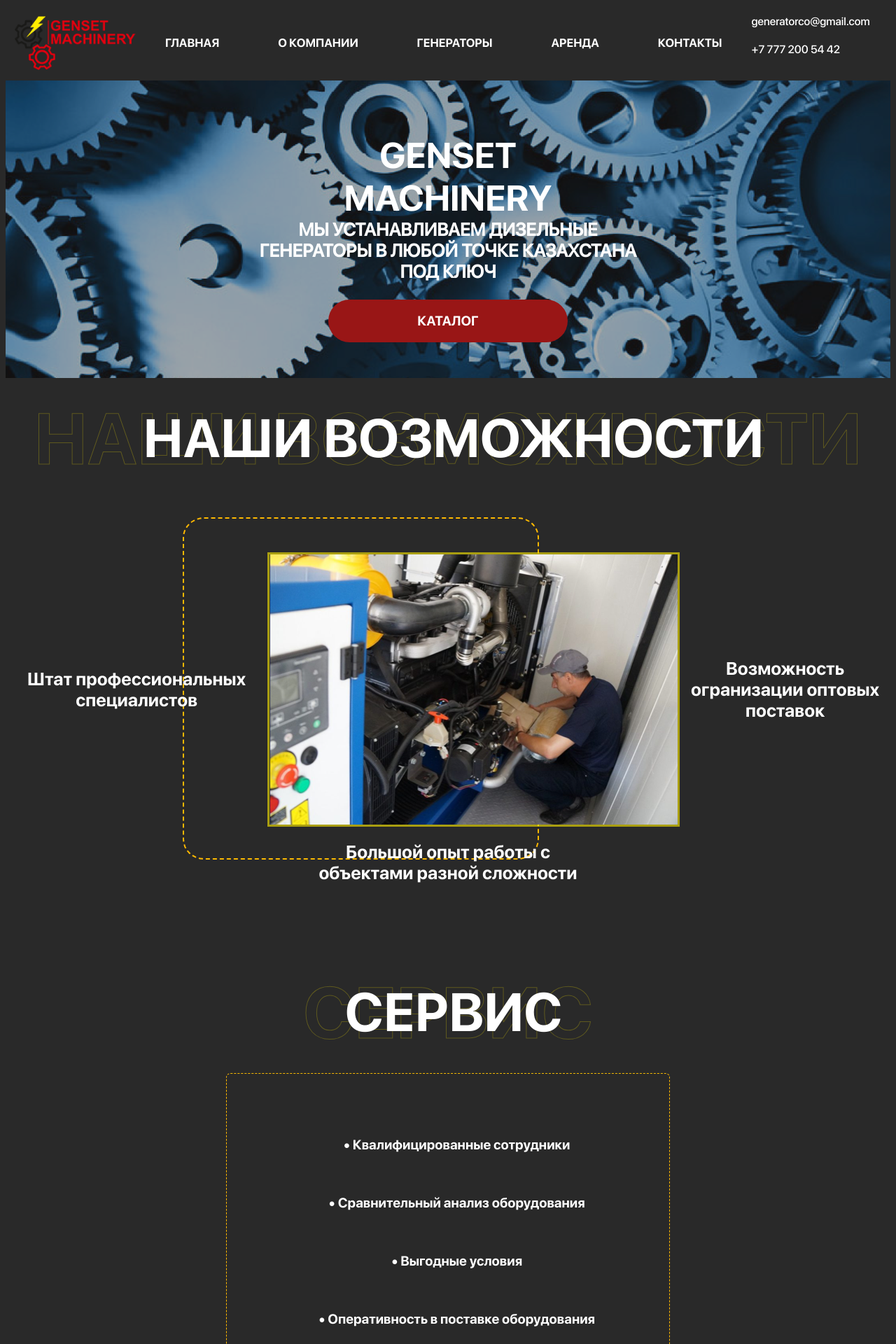
After one commit to shabal1n/gsetm, a Django app: page /about in a window 1280 px wide. The commit adds this page. Shown: the top 1920 px of the page at 70% size. Run offline with Django 4.2, Linux system fonts and the light colour scheme.

Commit message:
About the company page is ready

```diff
--- a/app/urls.py
+++ b/app/urls.py
@@ -3,4 +3,5 @@ from . import views
 
 urlpatterns = [
     path('', views.main_page, name='main_page'),
+    path('about', views.about_company, name='about_company'),
 ]
--- a/app/views.py
+++ b/app/views.py
@@ -3,3 +3,7 @@ from django.shortcuts import render
 
 def main_page(request):
     return render(request, 'main_page.html')
+
+
+def about_company(request):
+    return render(request, 'about_company.html')
--- /dev/null
+++ b/static/css/about_company.css
@@ -0,0 +1,243 @@
+body {
+    max-height: 400vh;
+    height: auto;
+}
+
+.beginning {
+    background-image: url("../images/about_company_background.png");
+    width: 100%;
+    height: 11%;
+    display: flex;
+    flex-direction: column;
+    align-items: center;
+    padding-block: 4%;
+}
+
+.big_text {
+    text-align: center;
+    height: fit-content;
+    display: flex;
+    flex-direction: column;
+    align-items: center;
+    margin-block: 2%;
+}
+
+.big_text h1 {
+    text-transform: uppercase;
+    font-size: 4vw;
+    font-family: SFProDisplay-Bold, sans-serif;
+    color: #FFFFFF;
+    margin-bottom: 0;
+    margin-top: 0;
+}
+
+.big_text h2 {
+    font-family: SFProDisplay-Medium, sans-serif;
+    font-size: 2vw;
+    color: #FFFFFF;
+    margin-bottom: 0;
+    margin-top: 0;
+    width: 50%;
+}
+
+.button_red {
+    background-color: #991616;
+    border-radius: 54px;
+    width: 27%;
+    height: 15%;
+    display: flex;
+    justify-content: center;
+    align-items: center;
+    margin: auto;
+}
+
+.button_red p {
+    color: #FFFFFF;
+    font-family: SFProDisplay-Bold, sans-serif;
+    text-transform: uppercase;
+    font-size: 1.5vw;
+}
+
+.transparent_header {
+    width: 100%;
+    margin-block: 2%;
+    text-align: center;
+    display: flex;
+    align-items: center;
+}
+
+.transparent_header h1 {
+    width: 100%;
+    font-family: SFProDisplay-Bold, sans-serif;
+    text-transform: uppercase;
+    font-size: 8vw;
+    color: transparent;
+    -webkit-text-stroke: 1px rgba(255, 237, 0, 0.25);
+    margin: 0;
+}
+
+.transparent_header h2 {
+    position: absolute;
+    z-index: 100;
+    width: 100%;
+    font-family: SFProDisplay-Bold, sans-serif;
+    text-transform: uppercase;
+    font-size: 6vw;
+    color: #FFFFFF;
+    margin: 0;
+}
+
+.circled_points {
+    width: 100%;
+    display: inline-grid;
+    grid-template-columns: auto auto auto;
+    gap: 0;
+    justify-content: center;
+    z-index: -1;
+    position: relative;
+    padding-block: 6%;
+}
+
+.circled_points p {
+    font-family: SFProDisplay-Bold, sans-serif;
+    font-size: 2vw;
+    color: #FFFFFF;
+    text-align: center;
+    display: flex;
+    align-items: center;
+    margin: 0;
+}
+
+.circled_points img {
+    border: 3px solid rgba(255, 237, 0, 0.6);
+    margin: 0;
+}
+
+#last_point {
+    width: 100%;
+    color: #FFFFFF;
+    display: flex;
+    text-align: center;
+    justify-content: center;
+    grid-column: 1 / -1;
+}
+
+#last_point h2 {
+    width: 34%;
+    font-size: 2vw;
+    font-family: SFProDisplay-Bold, sans-serif;
+}
+
+#circle {
+    width: 40%;
+    height: 75%;
+    border: 2px dashed #FFB900;
+    border-radius: 6%;
+    z-index: -2;
+    left: 20%;
+    top: 4%;
+    position: absolute;
+}
+
+.service {
+    display: flex;
+    flex-direction: column;
+}
+
+.rectangles {
+    display: flex;
+    align-items: center;
+    justify-content: center;
+    height: auto;
+}
+
+.dashed_rectangle {
+    width: 50%;
+    border-radius: 1%;
+    border: 1px dashed #FFB900;
+    text-align: center;
+    line-height: 400%;
+    padding-block: 4%;
+}
+
+.dashed_rectangle p {
+    font-family: SFProDisplay-Bold, sans-serif;
+    font-size: 1.5vw;
+    color: #FFFFFF;
+    margin-left: 4%;
+}
+
+.our_clients {
+    display: flex;
+    flex-direction: column;
+    padding: 3%;
+}
+
+.our_clients u {
+    font-family: SFProDisplay-Bold, sans-serif;
+    font-size: 3vw;
+    color: #FFFFFF;
+    text-transform: uppercase;
+    text-decoration-color: rgba(255, 185, 0, 1);
+}
+
+.clients {
+    display: flex;
+    flex-direction: row;
+    justify-content: center;
+    padding-block: 2%;
+}
+
+.clients img {
+    width: 13%;
+    margin-inline: auto;
+}
+
+@media (max-width: 650px) {
+    body {
+        min-height: 100vh;
+        max-height: 250vh;
+        height: auto;
+    }
+
+    .beginning {
+        height: 8%;
+    }
+
+    .dashed_rectangle {
+        line-height: 200%;
+    }
+
+    .dashed_rectangle p {
+        font-size: 3vw;
+    }
+
+    .big_text h1 {
+        font-size: 4vw;
+    }
+
+    .big_text h2 {
+        font-size: 3vw;
+    }
+
+    .circled_points {
+        width: 100%;
+        gap: 0;
+        justify-items: center;
+        z-index: -1;
+        position: relative;
+    }
+
+    .circled_points img {
+        width: 80%;
+    }
+
+    .circled_points p {
+        width: min-content;
+        font-size: 2.7vw;
+    }
+
+    #last_point h2 {
+        font-size: 2.7vw;
+    }
+}
--- a/static/css/main_page.css
+++ b/static/css/main_page.css
@@ -1,5 +1,6 @@
 body {
-    height: 500vh;
+    max-height: 500vh;
+    height: auto;
 }
 
 .beginning {
@@ -237,6 +238,7 @@ body {
     body {
         min-height: 100vh;
         max-height: 250vh;
+        height: auto;
     }
     .beginning {
         height: 8%;
--- a/static/css/template.css
+++ b/static/css/template.css
@@ -13,7 +13,6 @@ body {
 }
 
 .header {
-
     display: flex;
     padding: 1%;
 }
@@ -38,8 +37,11 @@ body {
 .single_button {
     color: #FFFFFF;
     font-family: SFProDisplay-Bold, sans-serif;
+    font-size: 1.3vw;
     background-color: transparent;
     text-transform: uppercase;
+    text-decoration: none;
+    -webkit-text-decoration-line: none;
     border: none;
     margin: auto;
 }
@@ -76,6 +78,11 @@ body {
     width: 33%;
 }
 
+.footer_item a {
+    text-decoration: none;
+    color: #FFFFFF;
+}
+
 .footer_item h4 {
     font-family: SFProDisplay-Bold, sans-serif;
     text-transform: uppercase;
@@ -100,6 +107,7 @@ body {
 
     .single_button {
         text-transform: capitalize;
+        font-size: 3vw;
     }
 
     .buttons {
--- /dev/null
+++ b/templates/about_company.html
@@ -0,0 +1,59 @@
+{% extends 'template.html' %}
+{% load static %}
+{% block content %}
+    <link rel="stylesheet" href="{% static 'css/about_company.css' %}">
+    <div class="beginning">
+        <div class="big_text">
+            <h1>GENSET</h1>
+            <h1>MACHINERY</h1>
+            <h2>МЫ УСТАНАВЛИВАЕМ ДИЗЕЛЬНЫЕ ГЕНЕРАТОРЫ В ЛЮБОЙ ТОЧКЕ КАЗАХСТАНА ПОД КЛЮЧ</h2>
+        </div>
+        <div class="button_red">
+            <p>Каталог</p>
+        </div>
+    </div>
+
+    <div class="our_capabilities">
+        <div class="transparent_header">
+            <h1>наши возможности</h1>
+            <h2>наши возможности</h2>
+        </div>
+        <div class="circled_points">
+            <p>Штат профессиональных специалистов</p>
+            <img src="{% static 'images/generator_service.png' %}" alt="Service">
+            <p>Возможность огранизации оптовых поставок</p>
+            <div id="last_point">
+                <h2>Большой опыт работы с объектами разной сложности</h2>
+            </div>
+            <div id="circle"></div>
+        </div>
+    </div>
+
+    <div class="service">
+        <div class="transparent_header">
+            <h1>СЕРВИС</h1>
+            <h2>СЕРВИС</h2>
+        </div>
+        <div class="rectangles">
+            <div class="dashed_rectangle">
+                <p>• Квалифицированные сотрудники</p>
+                <p>• Сравнительный анализ оборудования</p>
+                <p>• Выгодные условия</p>
+                <p>• Оперативность в поставке оборудования</p>
+                <p>• Решение нестандартных задач</p>
+                <p>• Собственная техническая база</p>
+            </div>
+        </div>
+    </div>
+
+    <div class="our_clients">
+        <u>наши клиенты</u>
+        <div class="clients">
+            <img src="{% static 'images/client1.png' %}" alt="Client 1"/>
+            <img src="{% static 'images/client2.png' %}" alt="Client 2"/>
+            <img src="{% static 'images/client3.png' %}" alt="Client 3"/>
+            <img src="{% static 'images/client4.png' %}" alt="Client 4"/>
+            <img src="{% static 'images/client5.png' %}" alt="Client 5"/>
+        </div>
+    </div>
+{% endblock %}
--- a/templates/main_page.html
+++ b/templates/main_page.html
@@ -71,7 +71,7 @@
             </div>
 
             <div class="advantage">
-                <div class="advantage_text_container">
+                <div class="advantage_text_container" style="text-align: end">
                     <h2>лучшие цены</h2>
                     <h3>мы способны удерживать лучшие цены,
                         так как реализуем дизельные генераторы
--- a/templates/template.html
+++ b/templates/template.html
@@ -12,11 +12,11 @@
             <img src="{% static 'images/logo.png' %}" class="logo" alt="Logo">
         </div>
         <div class="buttons">
-            <button class="single_button">Главная</button>
-            <button class="single_button">О компании</button>
-            <button class="single_button">Генераторы</button>
-            <button class="single_button">Аренда</button>
-            <button class="single_button">Контакты</button>
+            <a href="/" class="single_button">Главная</a>
+            <a href="about" class="single_button">О компании</a>
+            <a class="single_button">Генераторы</a>
+            <a class="single_button">Аренда</a>
+            <a class="single_button">Контакты</a>
         </div>
         <div class="contacts">
             <a href="mailto:generatorco@gmail.com" id="single_contact">generatorco@gmail.com</a>
@@ -46,11 +46,11 @@
             </div>
             <div class="footer_item">
                 <h4>карта сайта</h4>
-                <a>>Главная</a>
-                <a>>Генераторы</a>
-                <a>>О компании</a>
-                <a>>Аренда</a>
-                <a>>Контакты</a>
+                <a href="/">> Главная</a>
+                <a>> Генераторы</a>
+                <a href="about">> О компании</a>
+                <a>> Аренда</a>
+                <a>> Контакты</a>
             </div>
         </div>
     </div>
```
Also changed, not shown: static/images/about_company_background.png (added), static/images/generator_service.png (added).
